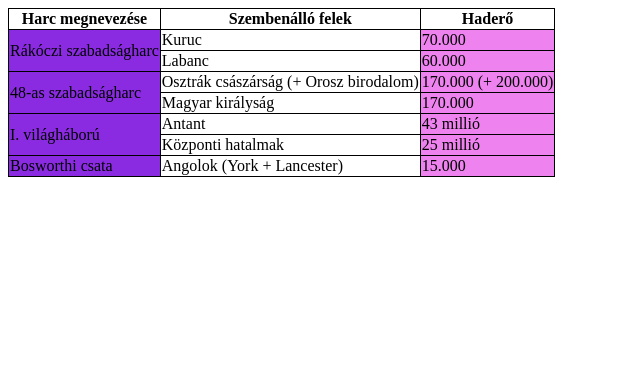
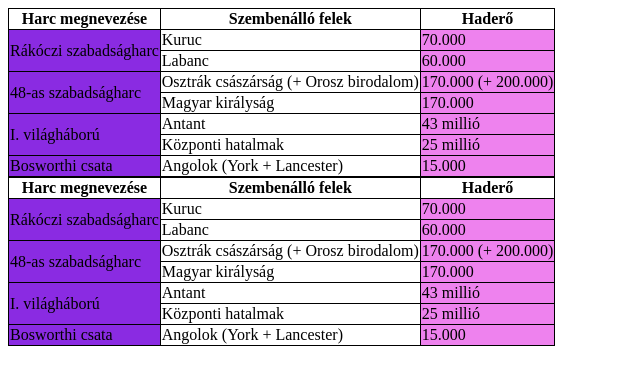
Before and after one commit to BrKristof/javascript_func, a plain HTML site: page table_row_hf/index.html in a window 1280 px wide. Shown: the whole page, without its empty margins (0-640 px from the left). Drawn offline with Linux system fonts and the light colour scheme.

Commit message:
js tabla rowspan

```diff
--- a/table_row_hf/index.html
+++ b/table_row_hf/index.html
@@ -57,6 +57,8 @@
         </tbody>
     </table>
 
+    <script src="./script.js"></script>
+
 </body>
 
 </html>
--- /dev/null
+++ b/table_row_hf/script.js
@@ -0,0 +1,96 @@
+/**
+ * @type {{war:string},{team1:string},{team1Size:string},{team2:?},{team2Size:?}}
+ */
+
+const arr = [
+    {
+        war: 'Rákóczi szabadságharc',
+        team1: 'Kuruc',
+        team1Size: '70.000',
+        team2: 'Labanc',
+        team2Size: '60.000',
+    },
+    {
+        war: '48-as szabadságharc',
+        team1: 'Osztrák császárság (+ Orosz birodalom)',
+        team1Size: '170.000 (+ 200.000)',
+        team2: 'Magyar királyság',
+        team2Size: '170.000',
+    },
+    {
+        war: 'I. világháború',
+        team1: 'Antant',
+        team1Size: '43 millió',
+        team2: 'Központi hatalmak',
+        team2Size: '25 millió',
+    },
+    {
+        war: 'Bosworthi csata',
+        team1: 'Angolok (York + Lancester)',
+        team1Size: '15.000',
+    }
+]
+
+const table = document.createElement('table')
+document.body.appendChild(table)
+
+const thead = document.createElement('thead')
+table.appendChild(thead)
+
+const tr = document.createElement('tr')
+thead.appendChild(tr)
+
+const head = ['Harc megnevezése','Szembenálló felek','Haderő']
+for(const a of head){
+
+    const th = document.createElement('th')
+    th.innerText =  a
+    tr.appendChild(th)
+
+}
+
+
+
+const tbody = document.createElement('tbody')
+table.appendChild(tbody)
+
+for(const a of arr){
+
+    const tr2 = document.createElement('tr')
+    tbody.appendChild(tr2)
+
+    const td = document.createElement('td')
+    td.innerText = a.war
+    tr2.appendChild(td)
+
+
+    const td2 = document.createElement('td')
+    td2.innerText = a.team1
+    tr2.appendChild(td2)
+
+
+    const td3 = document.createElement('td')
+    td3.innerText = a.team1Size
+    tr2.appendChild(td3)
+
+    if(a.team2 != undefined && a.team2Size != undefined){
+
+        const tr3  = document.createElement('tr')
+        tbody.appendChild(tr3)
+
+        const td4 = document.createElement('td')
+        td4.innerText = a.team2
+        tr3.appendChild(td4)
+
+        const td5 = document.createElement('td')
+        td5.innerText = a.team2Size
+        tr3.appendChild(td5)
+
+        td.rowSpan = '2'
+
+    }
+
+
+
+
+}
```
